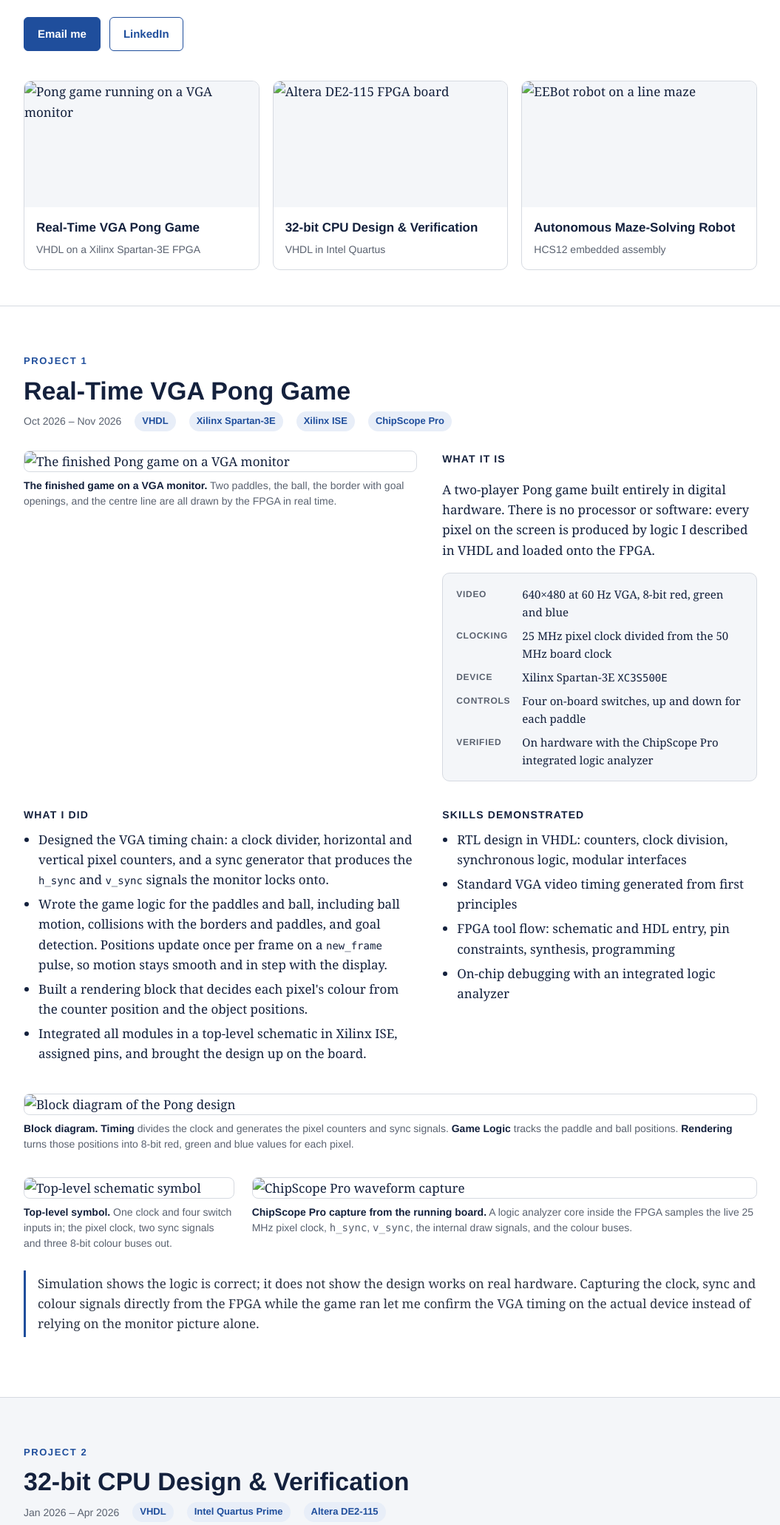
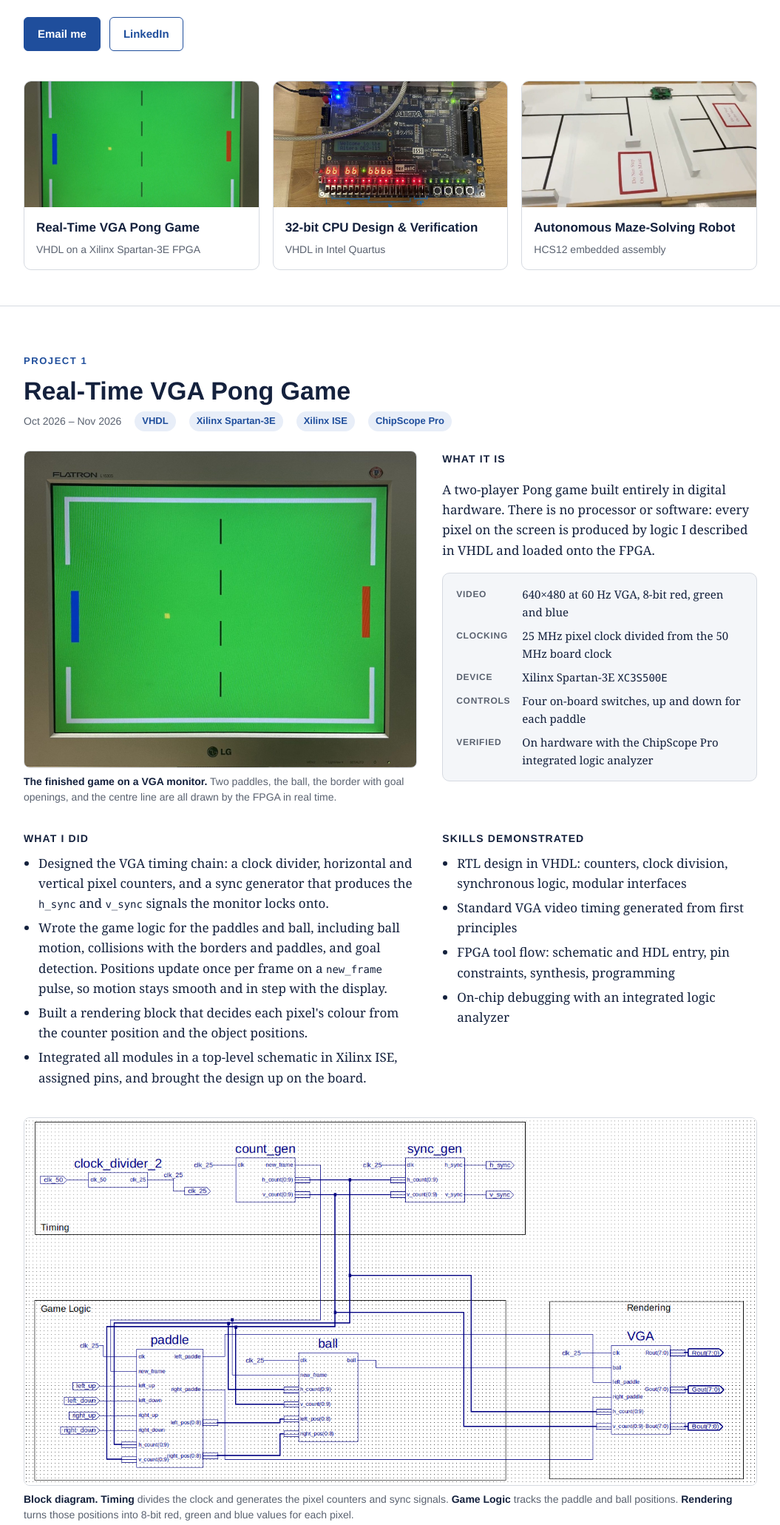
Before and after one commit to ali-chaudhry/ali-chaudhry.github.io, a plain HTML site: page index.html in a window 1280 px wide. Shown: the part 355-2416 px from the top of the page at 74% size, without its empty margins (112-1167 px from the left). Drawn offline with Linux system fonts and the light colour scheme.

Commit message:
Add files via upload

```diff
--- a/index.html
+++ b/index.html
@@ -113,15 +113,15 @@
 
     <div class="cards">
       <a class="card" href="#pong">
-        <img src="img/pong_monitor.jpg" alt="Pong game running on a VGA monitor">
+        <img src="pong_monitor.jpg" alt="Pong game running on a VGA monitor">
         <div><h3>Real-Time VGA Pong Game</h3><p>VHDL on a Xilinx Spartan-3E FPGA</p></div>
       </a>
       <a class="card" href="#cpu">
-        <img src="img/cpu_board.jpg" alt="Altera DE2-115 FPGA board">
+        <img src="cpu_board.jpg" alt="Altera DE2-115 FPGA board">
         <div><h3>32-bit CPU Design &amp; Verification</h3><p>VHDL in Intel Quartus</p></div>
       </a>
       <a class="card" href="#robot">
-        <img src="img/robot_maze.jpg" alt="EEBot robot on a line maze">
+        <img src="robot_maze.jpg" alt="EEBot robot on a line maze">
         <div><h3>Autonomous Maze-Solving Robot</h3><p>HCS12 embedded assembly</p></div>
       </a>
     </div>
@@ -140,7 +140,7 @@
 
     <div class="grid">
       <figure>
-        <img src="img/pong_monitor.jpg" alt="The finished Pong game on a VGA monitor">
+        <img src="pong_monitor.jpg" alt="The finished Pong game on a VGA monitor">
         <figcaption><b>The finished game on a VGA monitor.</b> Two paddles, the ball, the border with goal openings, and the centre line are all drawn by the FPGA in real time.</figcaption>
       </figure>
       <div>
@@ -180,17 +180,17 @@
     </div>
 
     <figure class="wide">
-      <img src="img/pong_block_diagram.png" alt="Block diagram of the Pong design">
+      <img src="pong_block_diagram.png" alt="Block diagram of the Pong design">
       <figcaption><b>Block diagram.</b> <b>Timing</b> divides the clock and generates the pixel counters and sync signals. <b>Game Logic</b> tracks the paddle and ball positions. <b>Rendering</b> turns those positions into 8-bit red, green and blue values for each pixel.</figcaption>
     </figure>
 
     <div class="figrow two">
       <figure>
-        <img src="img/pong_top_level.png" alt="Top-level schematic symbol">
+        <img src="pong_top_level.png" alt="Top-level schematic symbol">
         <figcaption><b>Top-level symbol.</b> One clock and four switch inputs in; the pixel clock, two sync signals and three 8-bit colour buses out.</figcaption>
       </figure>
       <figure>
-        <img src="img/pong_chipscope.png" alt="ChipScope Pro waveform capture">
+        <img src="pong_chipscope.png" alt="ChipScope Pro waveform capture">
         <figcaption><b>ChipScope Pro capture from the running board.</b> A logic analyzer core inside the FPGA samples the live 25 MHz pixel clock, <span class="mono">h_sync</span>, <span class="mono">v_sync</span>, the internal draw signals, and the colour buses.</figcaption>
       </figure>
     </div>
@@ -211,7 +211,7 @@
 
     <div class="grid flip">
       <figure>
-        <img src="img/cpu_board.jpg" alt="Testing on the Altera DE2-115 board">
+        <img src="cpu_board.jpg" alt="Testing on the Altera DE2-115 board">
         <figcaption><b>Testing on the Altera DE2-115 board.</b> Switches set operand a, operand b and the operation code; the result appears on the seven-segment displays.</figcaption>
       </figure>
       <div>
@@ -228,13 +228,13 @@
     </div>
 
     <figure class="wide">
-      <img src="img/cpu_waveform_add.png" alt="Quartus simulation of the ADD instruction">
+      <img src="cpu_waveform_add.png" alt="Quartus simulation of the ADD instruction">
       <figcaption><b>Simulation of the ADD instruction in Quartus.</b> The state signal <span class="mono">T</span> steps through <span class="mono">001 → 010 → 100</span> for each instruction. In each state the control unit raises the signals the datapath needs: loading the instruction register, advancing the program counter, then selecting the ALU operation and loading register A and the carry and zero flags.</figcaption>
     </figure>
 
     <div class="figrow two-even">
       <figure>
-        <img src="img/cpu_control_table.png" alt="Datapath control signal table">
+        <img src="cpu_control_table.png" alt="Datapath control signal table">
         <figcaption><b>Datapath control signal table.</b> The value of every control signal for each instruction, used to design the control unit.</figcaption>
       </figure>
       <div>
@@ -274,7 +274,7 @@
 
     <div class="grid">
       <figure>
-        <img src="img/robot_maze.jpg" alt="The EEBot on the maze course">
+        <img src="robot_maze.jpg" alt="The EEBot on the maze course">
         <figcaption><b>The EEBot on the maze course.</b> The robot follows the black guide lines and handles junctions, turns and dead ends on its own.</figcaption>
       </figure>
       <div>
@@ -300,7 +300,7 @@
         </ul>
       </div>
       <figure>
-        <img src="img/robot_board.jpg" alt="Adapt9S12C microcontroller board">
+        <img src="robot_board.jpg" alt="Adapt9S12C microcontroller board">
         <figcaption><b>The robot's controller.</b> An Adapt9S12C (HCS12) microcontroller board, with the on-board LCD showing live values while the program runs.</figcaption>
       </figure>
     </div>
```
